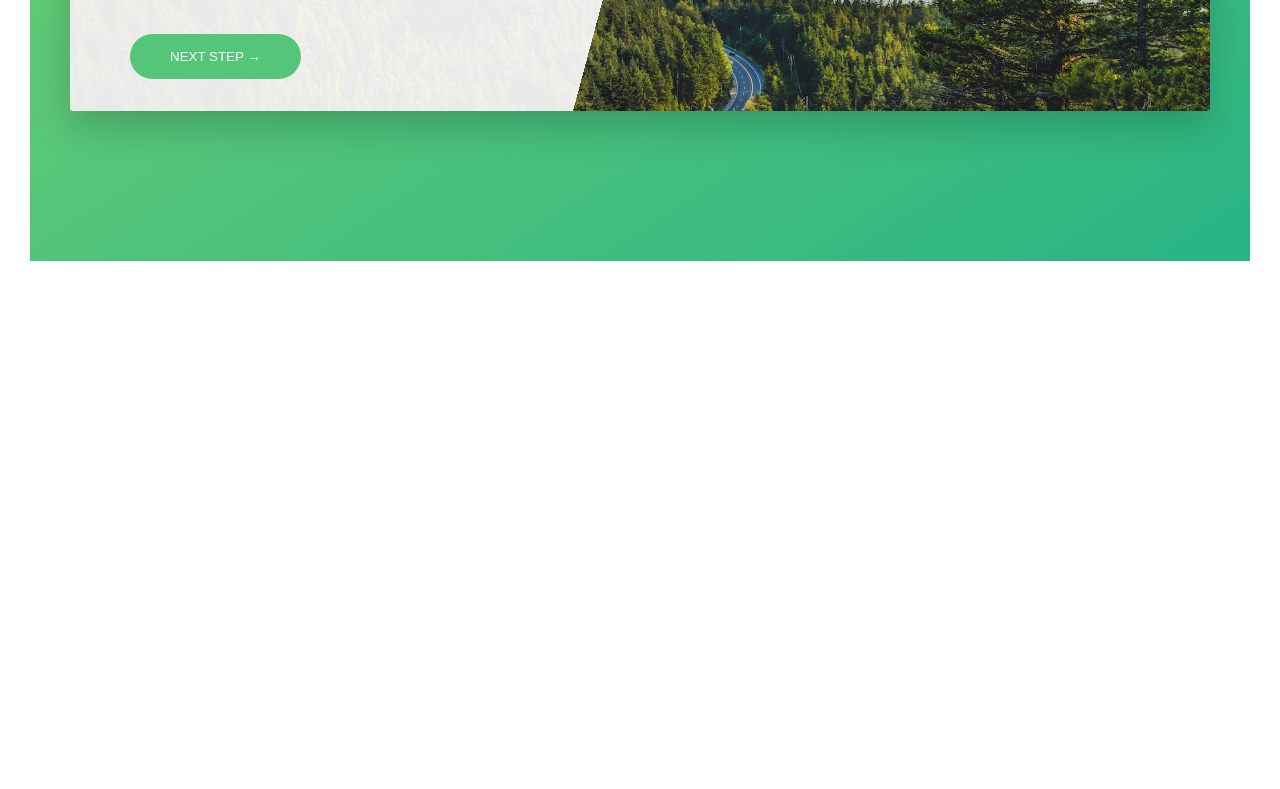
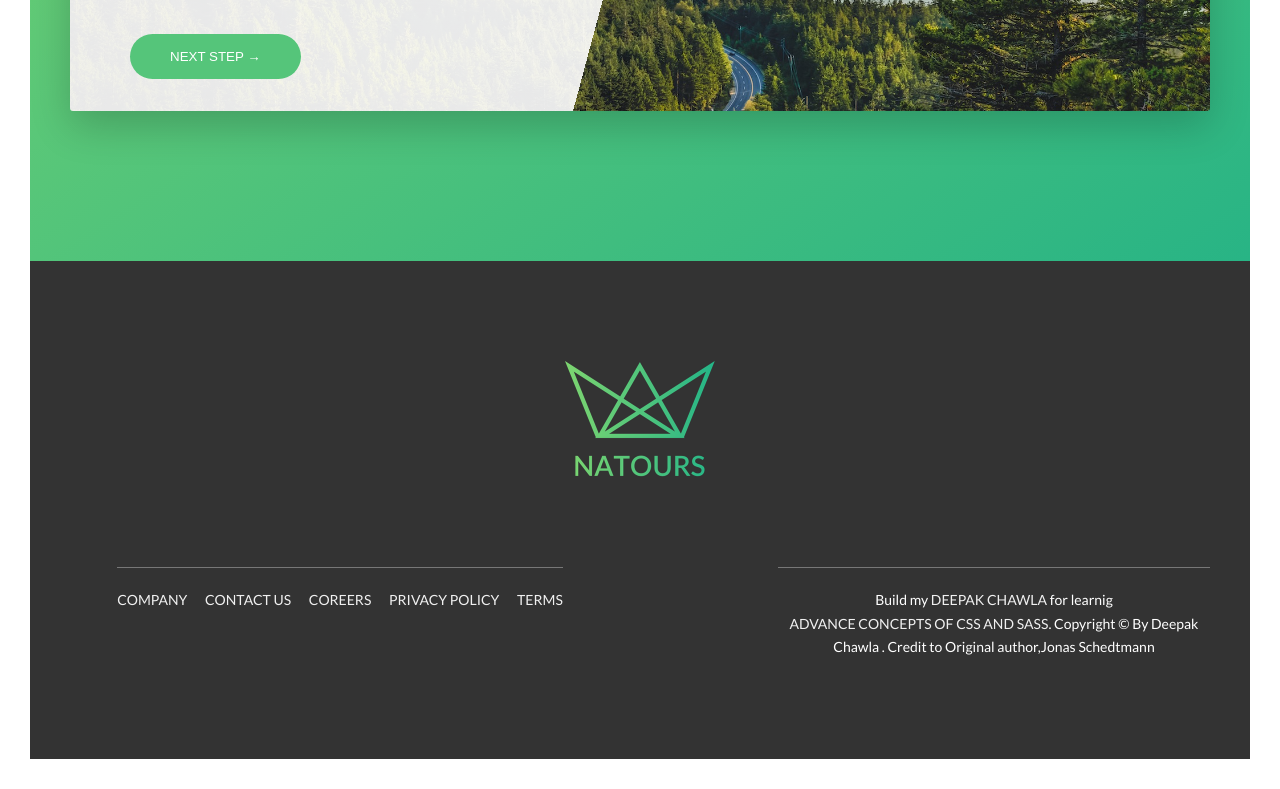
Before and after one commit to deepakcodefreak/Natures, a plain HTML site: page index.html in a window 1280 px wide. Shown: the part 5169-5958 px from the top of the page. Before the commit the page ends 5460 px from the top, so only its background shows below. Drawn offline with Linux system fonts and the light colour scheme.

Commit message:
section footer done

```diff
--- a/css/style.css
+++ b/css/style.css
@@ -132,9 +132,14 @@
   .btn--green::after {
     background-color: #55c57a; }
 
-.btn:hover, .btn:focus, .btn:active {
+.btn:hover {
   transform: translateY(-0.3rem);
   box-shadow: 0 1rem 2rem rgba(0, 0, 0, 0.2); }
+
+.btn:focus, .btn:active {
+  transform: translateY(-0.3rem);
+  box-shadow: 0 1rem 2rem rgba(0, 0, 0, 0.2);
+  outline: none; }
 
 .btn:active {
   transform: translateY(-0.1rem);
@@ -495,6 +500,45 @@
   .row .col-3-of-4 {
     width: calc((3 * (100% - 3*6rem)/4) +  2*6rem); }
 
+.footer {
+  background-color: #333;
+  padding: 10rem 0;
+  font-size: 1.4rem;
+  color: #f7f7f7f7; }
+  .footer__logo-box {
+    text-align: center;
+    margin-bottom: 8rem; }
+  .footer__logo {
+    width: 15rem;
+    height: auto; }
+  .footer__navigation {
+    border-top: 1px solid #777;
+    padding-top: 2rem;
+    display: inline-block; }
+  .footer__list {
+    list-style: none; }
+  .footer__item {
+    display: inline-block; }
+    .footer__item:not(:last-child) {
+      margin-right: 1.5rem; }
+  .footer__link:link, .footer__link:visited {
+    color: #f7f7f7f7;
+    text-transform: uppercase;
+    text-decoration: none;
+    display: inline-block;
+    transition: all 2.2s;
+    background-color: #333; }
+  .footer__link:hover, .footer__link:active {
+    color: #55c57a;
+    box-shadow: 0 1rem 2rem rgba(0, 0, 0, 0.4);
+    transform: rotate(5deg) scale(1.3); }
+  .footer__copyright {
+    border-top: 1px solid #777;
+    padding-top: 2rem;
+    width: 80%;
+    float: right;
+    color: #fff; }
+
 .section-about {
   background-color: #f7f7f7f7;
   padding: 25rem 0;
--- a/index.html
+++ b/index.html
@@ -313,6 +313,39 @@
                 </div>
             </section>
         </main>
+        <footer class="footer">
+            <div class="footer__logo-box">
+                <img src="./img/logo-green-2x.png" alt="Full Logo" class="footer__logo">
+            </div>
+            <div class="row">
+                <div class="col-1-of-2">
+                    <div class="footer__navigation">
+                        <ul class="footer__list">
+                            <li class="footer__item">
+                                <a href="#" class="footer__link">Company</a>
+                            </li>
+                            <li class="footer__item">
+                                <a href="#" class="footer__link">Contact Us</a>
+                            </li>
+                            <li class="footer__item">
+                                <a href="#" class="footer__link">Coreers</a>
+                            </li>
+                            <li class="footer__item">
+                                <a href="#" class="footer__link">Privacy Policy</a>
+                            </li>
+                            <li class="footer__item">
+                                <a href="#" class="footer__link">Terms</a>
+                            </li>
+                        </ul>
+                    </div>
+                </div>
+                <div class="col-1-of-2">
+                    <p class="footer__copyright">
+                        Build my <a href="#" class="footer__link">Deepak Chawla</a> for learnig <a href="#" class="footer__link">Advance concepts of CSS and SASS</a>. Copyright &copy; By Deepak Chawla . Credit to Original author,Jonas Schedtmann
+                    </p>
+                </div>
+            </div>
+        </footer>
 
         <!-- <section class="grid-test">
             <div class="row">
--- a/sass/abstract/_variables.scss
+++ b/sass/abstract/_variables.scss
@@ -10,6 +10,7 @@
 
 $color-grey-dark:#777;
 $color-grey-dark-2:#999;
+$color-grey-dark-3:#333;
 $color-white:#fff;
 $color-black:#000;
 $color-grey-light-1:#f7f7f7f7;
--- a/sass/components/_button.scss
+++ b/sass/components/_button.scss
@@ -35,7 +35,7 @@
 
    &:focus,&:active{
     transform: translateY(-0.3rem);
-    box-shadow:0 1rem 2rem rgba($color-black,.2)
+    box-shadow:0 1rem 2rem rgba($color-black,.2);
     outline:none;
 }
 
--- /dev/null
+++ b/sass/layout/_footer.scss
@@ -0,0 +1,62 @@
+.footer{
+    background-color: $color-grey-dark-3;
+    padding: 10rem 0;
+    font-size: 1.4rem;
+    color: $color-grey-light-1;
+
+    &__logo-box{
+        text-align: center;
+        margin-bottom: 8rem;
+    }
+
+    &__logo{
+        width: 15rem;
+        height: auto;
+    }
+
+    &__navigation{
+        border-top: 1px solid $color-grey-dark;
+        padding-top: 2rem;
+        display: inline-block;
+    }
+
+    &__list{
+        list-style: none;
+    }
+
+    &__item{
+        display: inline-block;
+
+        &:not(:last-child){
+            margin-right: 1.5rem;
+        }
+    }
+
+    &__link{
+        &:link,
+        &:visited{
+            color: $color-grey-light-1;
+            text-transform: uppercase;
+            text-decoration: none;
+            display: inline-block;
+            transition: all 2.2s;
+            background-color: $color-grey-dark-3;
+        }
+
+        &:hover,
+        &:active{
+            color: $color-primary;
+            box-shadow: 0 1rem 2rem rgba($color-black,.4);
+            transform: rotate(5deg) scale(1.3);
+        }
+    }
+
+    &__copyright{
+        border-top: 1px solid $color-grey-dark;
+        padding-top: 2rem;
+        width: 80%;
+        float: right;
+        color: $color-white;
+    }
+
+}
--- a/sass/main.scss
+++ b/sass/main.scss
@@ -17,5 +17,6 @@
 
 @import "layout/header";
 @import "layout/grid";
+@import "layout/footer";
 
 @import "pages/home";
```
